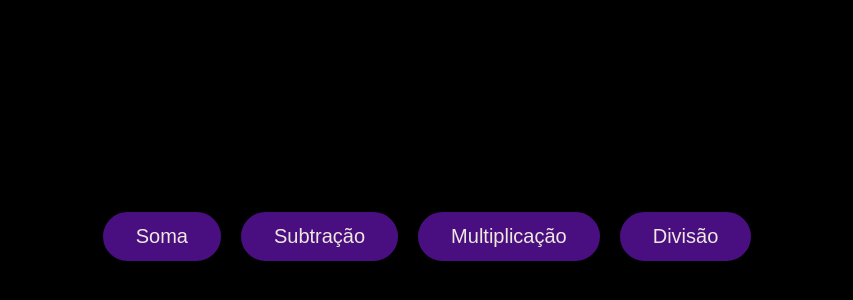
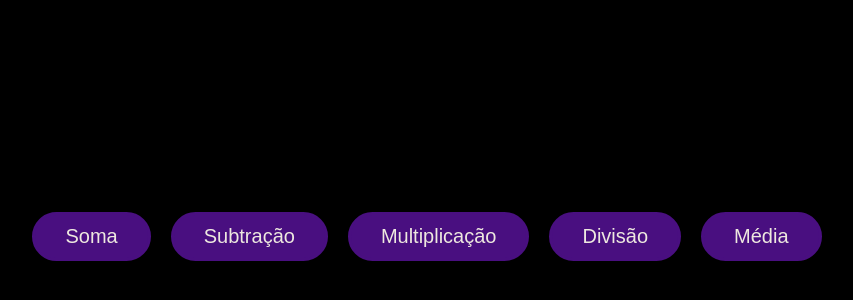
Before and after one commit to LinsD3v/soma-senai, a plain HTML site: page exercício01/content/index.html in a window 1280 px wide. Shown: the part 172-472 px from the top of the page, without its empty margins (213-1066 px from the left). Drawn offline with Linux system fonts and the light colour scheme.

Commit message:
add 'média' to home

```diff
--- a/exercício01/content/index.html
+++ b/exercício01/content/index.html
@@ -11,5 +11,6 @@
     <button onclick="window.location.href='operations/sub.html'">Subtração</button>
     <button onclick="window.location.href='operations/multi.html'">Multiplicação</button>
     <button onclick="window.location.href='operations/div.html'">Divisão</button>
+    <button onclick="window.location.href='operations/med.html'">Média</button>
 </body>
 </html>
```
